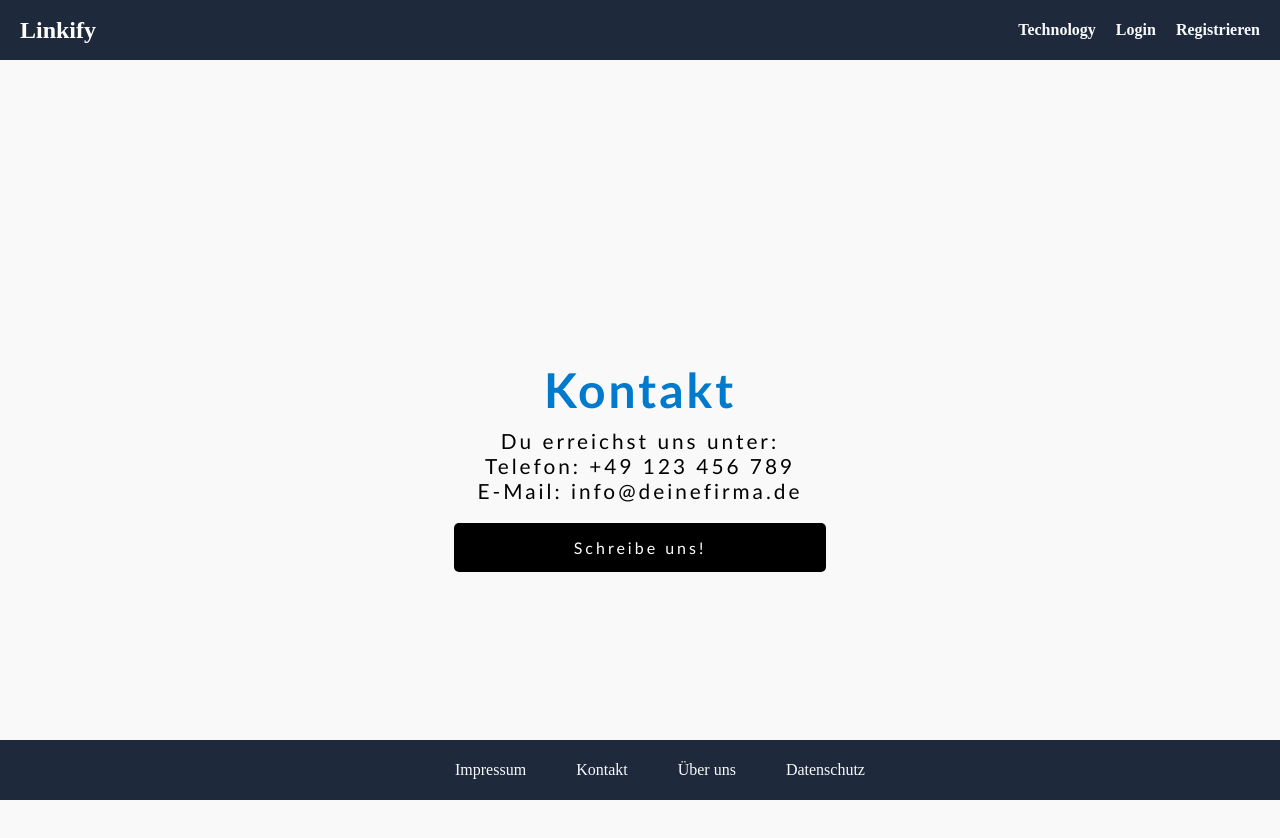
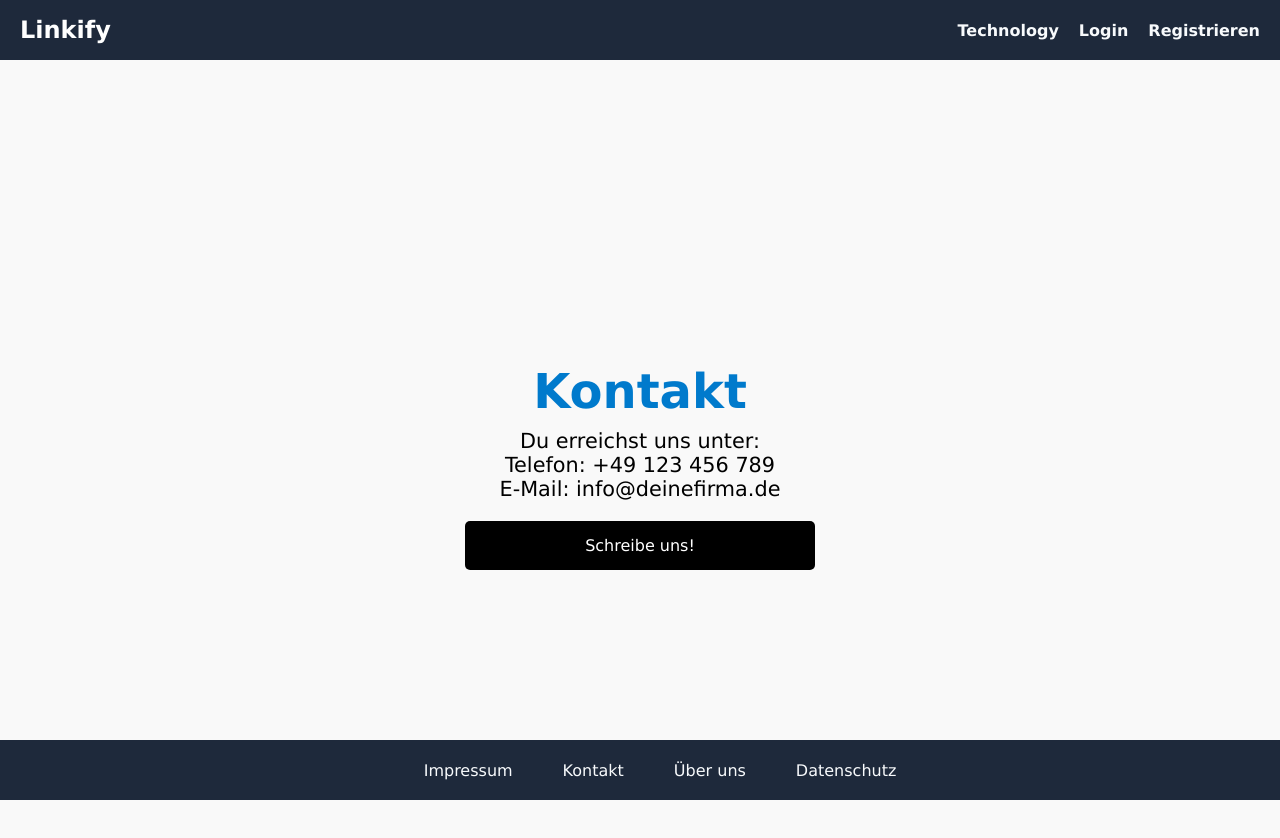
Before and after one commit to RalfHof/nextjs-boilerplate, a Next.js app: page /kontakt in a window 1280 px wide. Shown: the top 838 px of the page. Built offline with nearby package versions, Linux system fonts and the light colour scheme.

Commit message:
New Feautes Akin

```diff
--- a/src/app/technology/page.tsx
+++ b/src/app/technology/page.tsx
@@ -49,7 +49,6 @@ const styles: Record<string, React.CSSProperties> = {
     maxWidth: "1200px",
     margin: "0 auto",
     padding: "20px",
-    fontFamily: "cursive",
     lineHeight: "1.5",
     borderRadius: "10px",
     height: "1400px"
--- a/src/app/uber-uns/page.tsx
+++ b/src/app/uber-uns/page.tsx
@@ -125,7 +125,6 @@ const styles: Record<string, React.CSSProperties> = {
   container: {
     padding: "20px",
     paddingBottom: "60px", // Abstand zum Footer
-    fontFamily: "'Arial', sans-serif",
   },
   section: {
     marginBottom: "40px",
--- a/src/globals.css
+++ b/src/globals.css
@@ -4,6 +4,7 @@ html,
   margin: 0;
   padding: 0;
   height: 100vh;
+  font-family: Verdana, Geneva, Tahoma, sans-serif;
 }
 
 
@@ -108,7 +109,6 @@ html,
 
 /* Grundlegende Seiteinstellungen */
 .impressum-page {
-  font-family: 'Arial', sans-serif;
   line-height: 1.6;
   background: #f5f5f5;
   padding: 20px;
@@ -193,7 +193,6 @@ a:hover {
   align-items: center;
   justify-content: center;
   flex-direction: column;
-  font-family: Arial, sans-serif;
 }
 
 #ContainerDIV {
@@ -277,7 +276,6 @@ a:hover {
   }
 
   #CloseMenu {
-    font-family: Arial, Helvetica, sans-serif;
     width: fit-content;
     cursor: pointer;
     font-size: 30px;
@@ -300,7 +298,6 @@ a:hover {
   max-width: 1200px;
   margin: 0 auto;
   padding: 40px;
-  font-family: 'Inter', sans-serif;
   color: #333;
   line-height: 1.6;
 }
@@ -429,8 +426,6 @@ a:hover {
   height: 813px;
   margin: 0;
   padding: 0;
-  letter-spacing: 3px;
-  font-family: 'Trebuchet MS', 'Lucida Sans Unicode', 'Lucida Grande', 'Lucida Sans', Arial, sans-serif;
   gap: 10px;
 }
 
```
